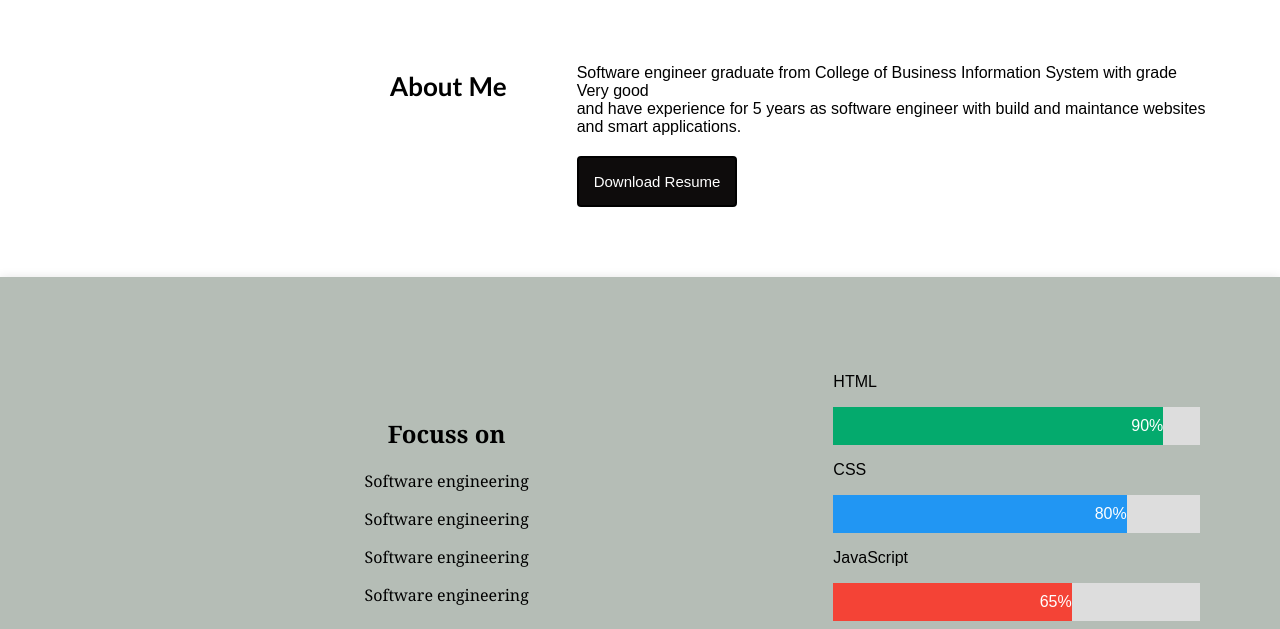
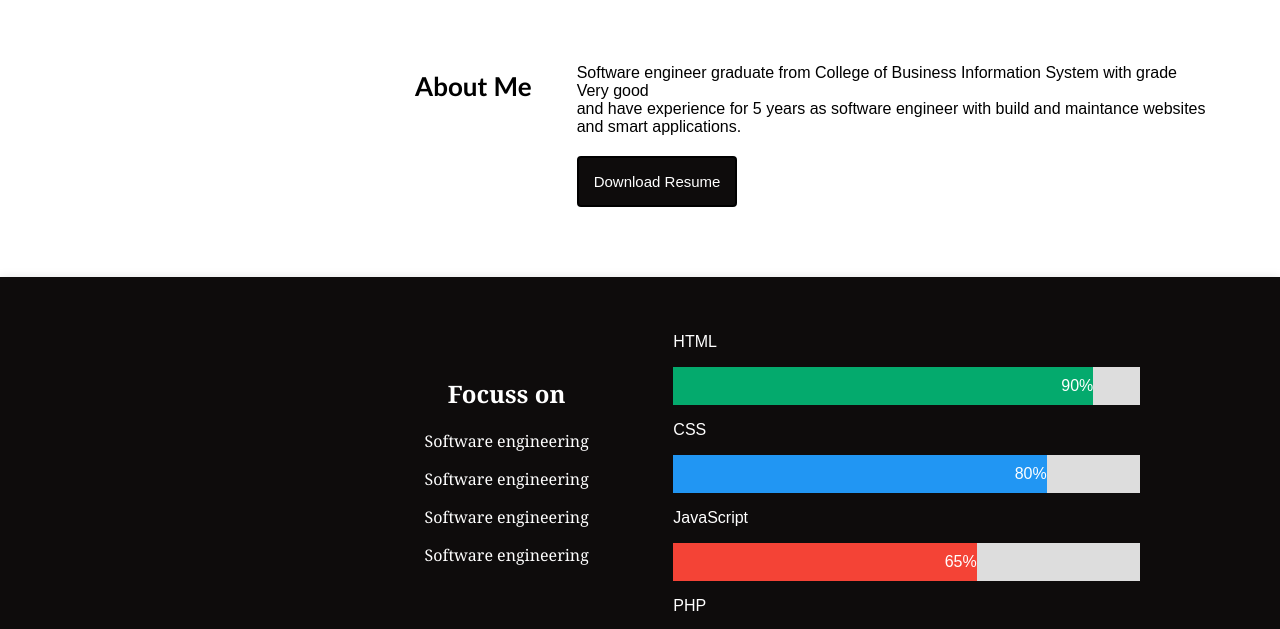
Before and after one commit to abdelrahmanShabaan/React-js_ITI_Portfolio_project, a React (Create React App) app: page / in a window 1280 px wide. Shown: the part 322-951 px from the top of the page. Built offline with nearby package versions, Linux system fonts and the light colour scheme.

Commit message:
custom css for skillComponent

```diff
--- a/src/About/style.css
+++ b/src/About/style.css
@@ -15,7 +15,7 @@ body {
 
 .header_h{
     font-size: 26px;
-    margin-right: -250px;
+    margin-right: -300px;
     font-family: 'Gill Sans', 'Gill Sans MT', Calibri, 'Trebuchet MS', sans-serif;
 
 
--- a/src/Skills/Skills.js
+++ b/src/Skills/Skills.js
@@ -11,29 +11,29 @@ class Skills extends React.Component{
 
 <section class="skill-me-section">
         <div class="left-columns">
-            <h1>Focuss on</h1>
-            <p>Software engineering</p>
-            <p>Software engineering</p>
-            <p>Software engineering</p>
-            <p>Software engineering</p>
+            <h1 class="paragraph_style">Focuss on</h1>
+            <p class="paragraph_style">Software engineering</p>
+            <p class="paragraph_style">Software engineering</p>
+            <p class="paragraph_style">Software engineering</p>
+            <p class="paragraph_style">Software engineering</p>
         </div>
         <div class="right-columns">
-                <p>HTML</p>
+                <p class="paragraph_style">HTML</p>
                 <div class="container">
                 <div class="skills html">90%</div>
                 </div>
 
-                <p>CSS</p>
+                <p class="paragraph_style">CSS</p>
                 <div class="container">
                 <div class="skills css">80%</div>
                 </div>
 
-                <p>JavaScript</p>
+                <p class="paragraph_style">JavaScript</p>
                 <div class="container">
                 <div class="skills js">65%</div>
                 </div>
 
-                <p>PHP</p>
+                <p class="paragraph_style">PHP</p>
                 <div class="container">
                 <div class="skills php">60%</div>
                 </div>
--- a/src/Skills/style.css
+++ b/src/Skills/style.css
@@ -9,13 +9,13 @@ body {
 .skill-me-section {
     display: flex;
     background-color: #fff;
-    padding: 80px;
-    background-color: #b5bdb6;
+    padding: 40px;
+    background-color: #0e0c0c;
     box-shadow: 0 0 10px rgba(0, 0, 0, 0.1);
 }
 
 .h1 {
-    background-color: #b5bdb6;
+    background-color: white;
 
 
 }
@@ -24,18 +24,19 @@ body {
 .left-columns {
     flex: 2; /* Make left column flexible */
     margin-top: 40px;
+    margin-right: -300px;
     font-family: Georgia, 'Times New Roman', Times, serif;
 }
 
 .right-columns {
     flex:1; /* Make right column twice as big as the left */
-    padding-left: 20px; /* Add padding to the right column */
+    margin-right: 100px;
     text-align: left;
 }
 
 .right-columns h2 {
     margin-bottom: 10px;
-    color: #333;
+    color: white;
 
 }
 
@@ -70,3 +71,7 @@ body {
 .css {width: 80%; background-color: #2196F3;}
 .js {width: 65%; background-color: #f44336;}
 .php {width: 60%; background-color: #808080;}
+
+.paragraph_style {
+    color: white;
+}
```
